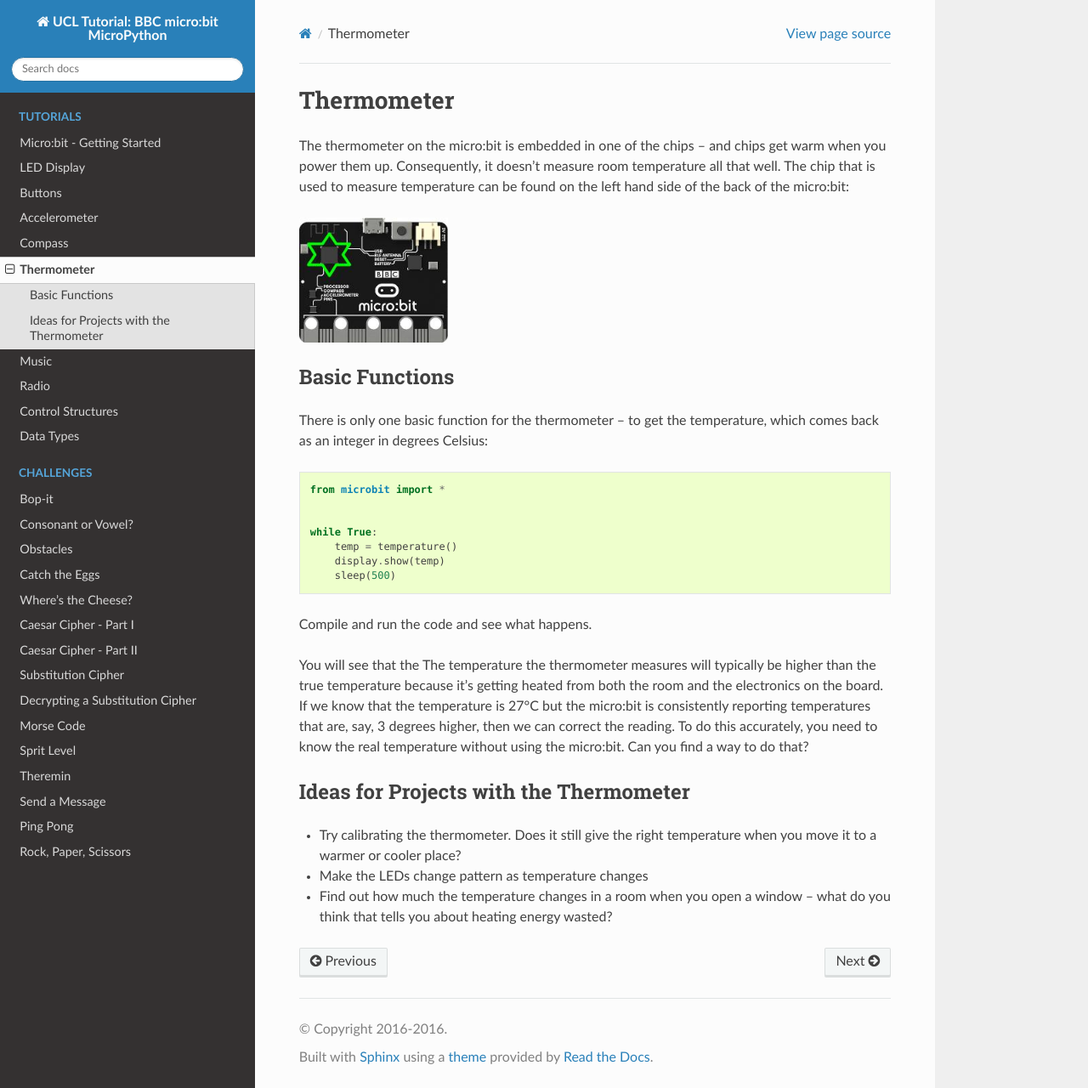
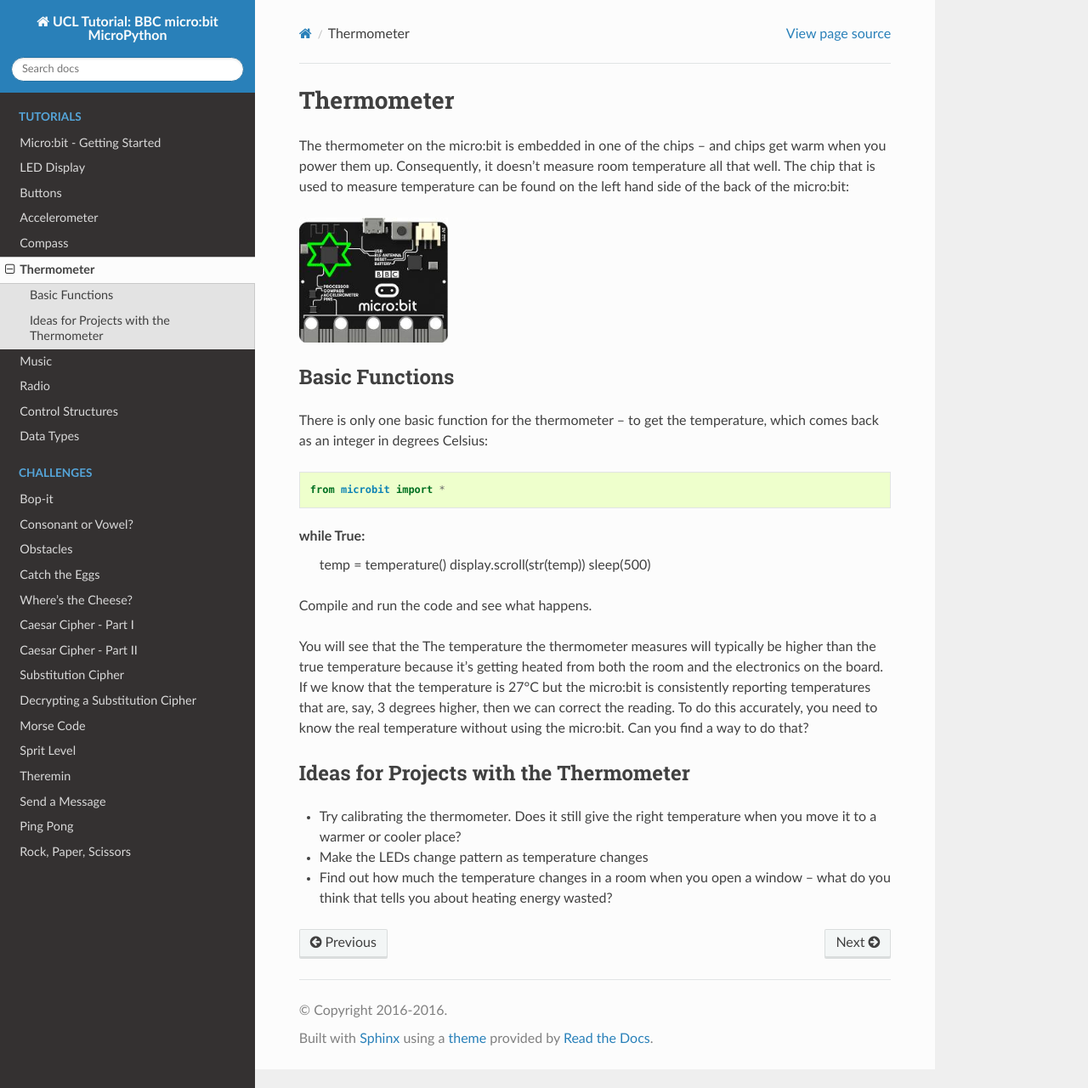
Before and after one commit to rharbird/microbit-challenges, a Sphinx documentation site: the page built from docs/source/tutorials/thermometer.rst, in a window 1280 px wide and 1280 px high. Shown: the whole window at 85% size. Built offline with Sphinx 7.4.7 and the Read the Docs theme 2.0.0, drawn with Linux system fonts in a browser that asks for light colours; pages that are not in the unit, such as notebooks, are missing from menus.

Commit message:
Update thermometer.rst
Not sure if this code ran, but to work on micro:bit the value needs to be scrolled as a string

```diff
--- a/docs/source/tutorials/thermometer.rst
+++ b/docs/source/tutorials/thermometer.rst
@@ -13,13 +13,14 @@ Basic Functions
 ================
 There is only one basic function for the thermometer – to get the temperature, which comes back as an integer in degrees Celsius::
 
-    from microbit import *
+   from microbit import *
 
 
-    while True:
-        temp = temperature()
-	display.show(temp)
-	sleep(500)
+while True:
+    temp = temperature()
+    display.scroll(str(temp))
+    sleep(500)
+
 
 Compile and run the code and see what happens.
 
```
